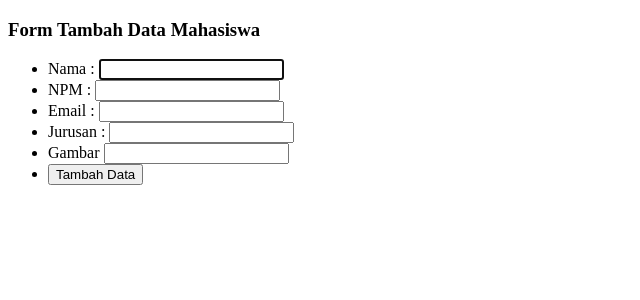
After one commit to MZIksan/pw2021, a PHP site: page /tambah.php in a window 1280 px wide. The commit adds this page. Shown: the top 300 px of the page, without its empty margins (0-640 px from the left). Run offline with PHP 8.4, Linux system fonts and the light colour scheme.

Commit message:
menambahkan fitur insert data

```diff
--- a/Kuliah/Pertemuan10/functions.php
+++ b/Kuliah/Pertemuan10/functions.php
@@ -18,3 +18,19 @@ function Query($query)
   }
   return $rows;
 }
+
+function Tambah($data)
+{
+  $conn = Koneksi();
+
+  $nama = htmlspecialchars($data['nama']);
+  $npm = htmlspecialchars($data['npm']);
+  $email = htmlspecialchars($data['email']);
+  $jurusan = htmlspecialchars($data['jurusan']);
+  $gambar = htmlspecialchars($data['gambar']);
+
+  $query = "insert into mahasiswa values (null, '$nama','$npm','$email','$jurusan','$gambar')";
+  mysqli_query($conn, $query);
+  echo mysqli_error($conn);
+  return mysqli_affected_rows($conn);
+}
--- a/Kuliah/Pertemuan10/latihan3.php
+++ b/Kuliah/Pertemuan10/latihan3.php
@@ -15,6 +15,9 @@ $mahasiswa = Query("select * from mahasiswa");
 
 <body>
   <h3>Daftar Mahasiswa</h3>
+  <br>
+  <a href="tambah.php">Tambah Data Mahasiswa</a>
+  <br>
   <table border="1" cellpadding="10" cellspacing="0">
     <tr>
       <th>#</th>
--- /dev/null
+++ b/Kuliah/Pertemuan10/tambah.php
@@ -0,0 +1,66 @@
+<?php
+require 'functions.php';
+// Apakah tombol tambah sudah di tekan?
+if (isset($_POST['tambah'])) {
+  if (tambah($_POST) > 0) {
+    echo "<script>
+    alert('data berhasil ditambahkan!')
+    document.location.href ='latihan3.php'
+    </script>";
+  } else {
+    echo "Data gagal ditambahkan!";
+  }
+}
+?>
+<!DOCTYPE html>
+<html lang="en">
+
+<head>
+  <meta charset="UTF-8">
+  <meta http-equiv="X-UA-Compatible" content="IE=edge">
+  <meta name="viewport" content="width=device-width, initial-scale=1.0">
+  <title>Tambah Data Mahasiswa</title>
+</head>
+
+<body>
+  <h3>Form Tambah Data Mahasiswa</h3>
+  <form action="" method="post">
+    <ul>
+      <li>
+        <label>
+          Nama :
+          <input type="text" name="nama" autofocus required>
+        </label>
+      </li>
+      <li>
+        <label>
+          NPM :
+          <input type="text" name="npm" required>
+        </label>
+      </li>
+      <li>
+        <label>
+          Email :
+          <input type="text" name="email" required>
+        </label>
+      </li>
+      <li>
+        <label>
+          Jurusan :
+          <input type="text" name="jurusan" required>
+        </label>
+      </li>
+      <li>
+        <label>
+          Gambar
+          <input type="text" name="gambar" required>
+        </label>
+      </li>
+      <li>
+        <button type="submit" name="tambah">Tambah Data</button>
+      </li>
+    </ul>
+  </form>
+</body>
+
+</html>
```
